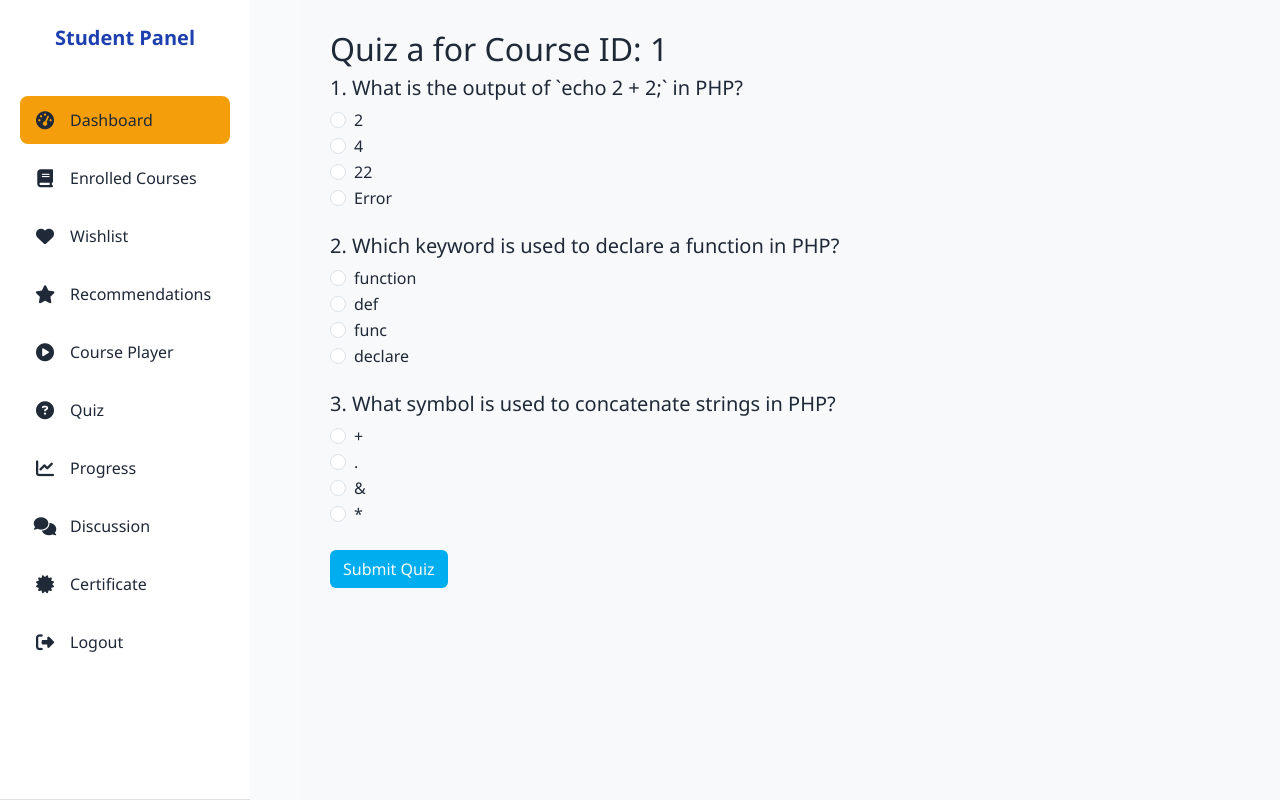
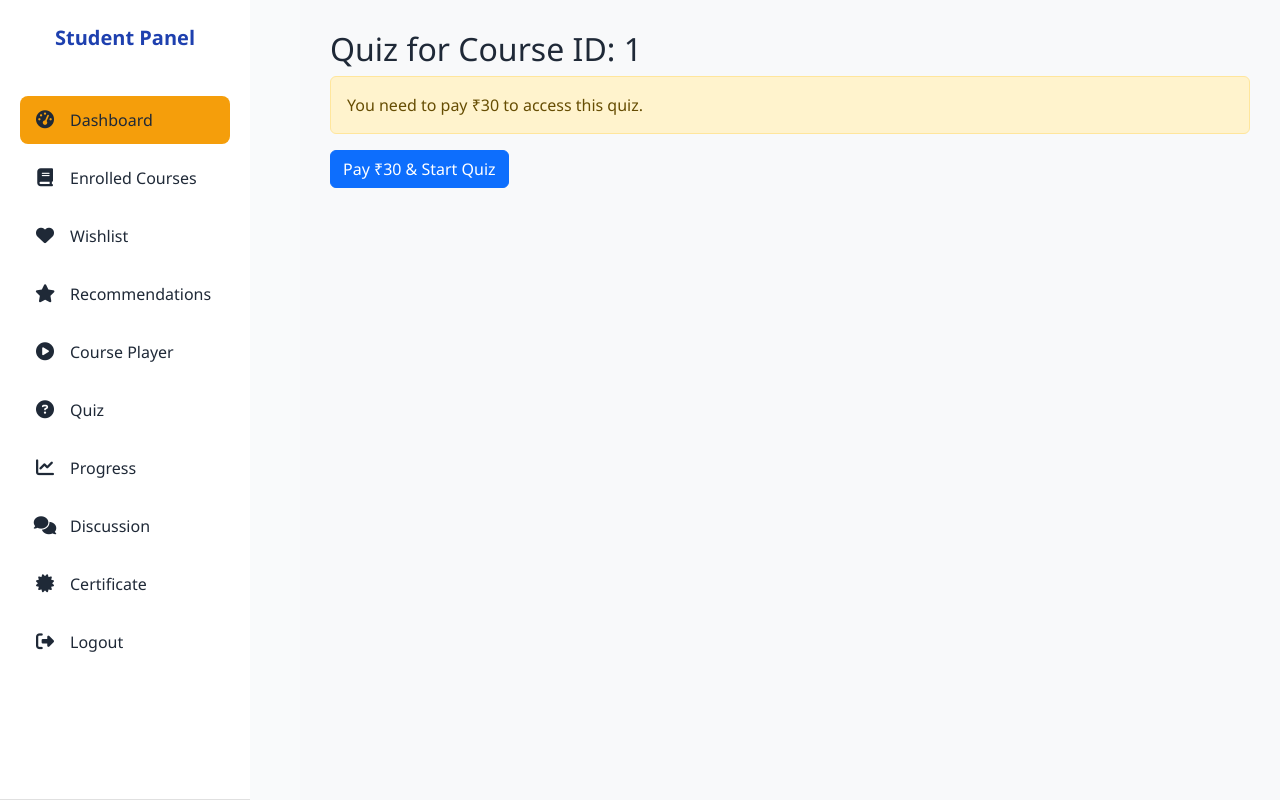
Before and after one commit to Geinca/Geinca-LMS, a PHP site: page /student/quiz.php in a window 1280 px wide. Run offline with PHP 8.4, Linux system fonts and the light colour scheme; some libraries are stand-ins or nearby versions.

Commit message:
change quiz page

```diff
--- a/student/quiz.php
+++ b/student/quiz.php
@@ -1,16 +1,14 @@
 <?php
-// session_start();
-// if (!isset($_SESSION['user_id']) || $_SESSION['user_role'] !== 'student') {
-//     header('Location: ../login.php');
-//     exit;
-// }
+session_start();
 
-$course_id = 1; // hardcoded for demo
+// Dummy user session
+$_SESSION['user_id'] = 101;
+$_SESSION['username'] = "John Doe";
 
-// Dummy quiz data
+$course_id = 1;
+$price = 30;
+
 $quiz = [
-    'course_id' => 1,
-    'questions' => [
     1 => [
         'question' => 'What is the output of `echo 2 + 2;` in PHP?',
         'options' => ['2', '4', '22', 'Error'],
@@ -26,18 +24,20 @@ $quiz = [
         'options' => ['+', '.', '&', '*'],
         'correct' => 1,
     ],
-    ]
 ];
 
 $score = null;
-$total = count($quiz['questions']);
-if ($_SERVER['REQUEST_METHOD'] === 'POST') {
+$total = count($quiz);
+
+// Handle quiz submission only if payment done
+if ($_SERVER['REQUEST_METHOD'] === 'POST' && isset($_SESSION['quiz_access']) && $_SESSION['quiz_access'] === true) {
     $score = 0;
-    foreach ($quiz['questions'] as $qid => $q) {
+    foreach ($quiz as $qid => $q) {
         if (isset($_POST['answer'][$qid]) && intval($_POST['answer'][$qid]) === $q['correct']) {
             $score++;
         }
     }
+    $_SESSION['score'] = $score;
 }
 ?>
 
@@ -46,31 +46,39 @@ if ($_SERVER['REQUEST_METHOD'] === 'POST') {
 <head>
     <title>Quiz - Student Panel</title>
     <link href="https://cdn.jsdelivr.net/npm/bootstrap@5.3.0/dist/css/bootstrap.min.css" rel="stylesheet">
-    <link
-  rel="stylesheet"
-  href="https://cdnjs.cloudflare.com/ajax/libs/font-awesome/6.4.0/css/all.min.css"
-/>
-    <link rel="stylesheet" href="css/dashboard.css" />
+    <script src="https://checkout.razorpay.com/v1/checkout.js"></script>
+    <link rel="stylesheet" href="https://cdnjs.cloudflare.com/ajax/libs/font-awesome/6.7.2/css/all.min.css" integrity="sha512-Evv84Mr4kqVGRNSgIGL/F/aIDqQb7xQ2vcrdIwxfjThSH8CSR7PBEakCr51Ck+w+/U6swU2Im1vVX0SVk9ABhg==" crossorigin="anonymous" referrerpolicy="no-referrer" />
+    <link rel="stylesheet" href="css/dashboard.css">
     <style>
-        body { display: flex; min-height: 100vh; }
-
+        body { display: flex; min-height: 100vh; margin:0; }
         .content { flex: 1; padding: 30px; background: #f8f9fa; }
     </style>
 </head>
 <body>
-<?php include './partials/sidebar.php' ?>
+<?php include './partials/sidebar.php'; ?>
 
 <div class="content">
-    <h2>Quiz   a for Course ID: <?= $course_id ?></h2>
+    <h2>Quiz for Course ID: <?= $course_id ?></h2>
 
-    <?php if ($score !== null): ?>
+    <?php if (!isset($_SESSION['quiz_access']) || $_SESSION['quiz_access'] !== true): ?>
+        <!-- Payment Prompt -->
+        <div class="alert alert-warning">
+            You need to pay ₹<?= $price ?> to access this quiz.
+        </div>
+        <button class="btn btn-primary" onclick="payNow()">Pay ₹<?= $price ?> & Start Quiz</button>
+
+    <?php elseif (isset($_SESSION['score'])): ?>
+        <!-- Score Display -->
         <div class="alert alert-info">
-            You scored <strong><?= $score ?></strong> out of <strong><?= $total ?></strong>!
+            You scored <strong><?= $_SESSION['score'] ?></strong> out of <strong><?= $total ?></strong>!
         </div>
-        <a href="quiz.php" class="btn btn-primary">Retake Quiz</a>
+        <a href="generate_certificate.php" class="btn btn-success">Download Certificate</a>
+        <a href="quiz.php?reset=true" class="btn btn-warning">Retake Quiz</a>
+
     <?php else: ?>
+        <!-- Quiz Form -->
         <form method="POST">
-            <?php foreach ($quiz['questions'] as $qid => $q): ?>
+            <?php foreach ($quiz as $qid => $q): ?>
                 <div class="mb-4">
                     <h5><?= $qid ?>. <?= htmlspecialchars($q['question']) ?></h5>
                     <?php foreach ($q['options'] as $index => $option): ?>
@@ -90,9 +98,43 @@ if ($_SERVER['REQUEST_METHOD'] === 'POST') {
                     <?php endforeach; ?>
                 </div>
             <?php endforeach; ?>
-            <button type="submit" class="btn" style="background-color: #00aeef;color:#f8f9fa">Submit Quiz</button>
+            <button type="submit" class="btn btn-success">Submit Quiz</button>
         </form>
     <?php endif; ?>
 </div>
+
+<script>
+function payNow() {
+    var options = {
+        "key": "rzp_test_PID2AI2BLrj6s6", // Replace with your Razorpay test/live key
+        "amount": 30,
+        "currency": "INR",
+        "name": "Course Access",
+        "description": "Quiz Subscription Access",
+        "handler": function (response){
+            window.location.href = "payment_success.php?pid=" + response.razorpay_payment_id;
+        },
+        "prefill": {
+            "name": "<?= $_SESSION['username'] ?>",
+            "email": "student@example.com"
+        },
+        "theme": {
+            "color": "#00aeef"
+        }
+    };
+    var rzp = new Razorpay(options);
+    rzp.open();
+}
+</script>
 </body>
 </html>
+
+<?php
+if (isset($_GET['reset'])) {
+    unset($_SESSION['score']);
+    unset($_SESSION['quiz_access']);
+    unset($_SESSION['payment_id']);
+    header("Location: quiz.php");
+    exit;
+}
+?>
```
Also changed, not shown: admin/dashboard.php (deleted, +0 -26 lines). Lines whose indentation alone changed are shown as unchanged.
